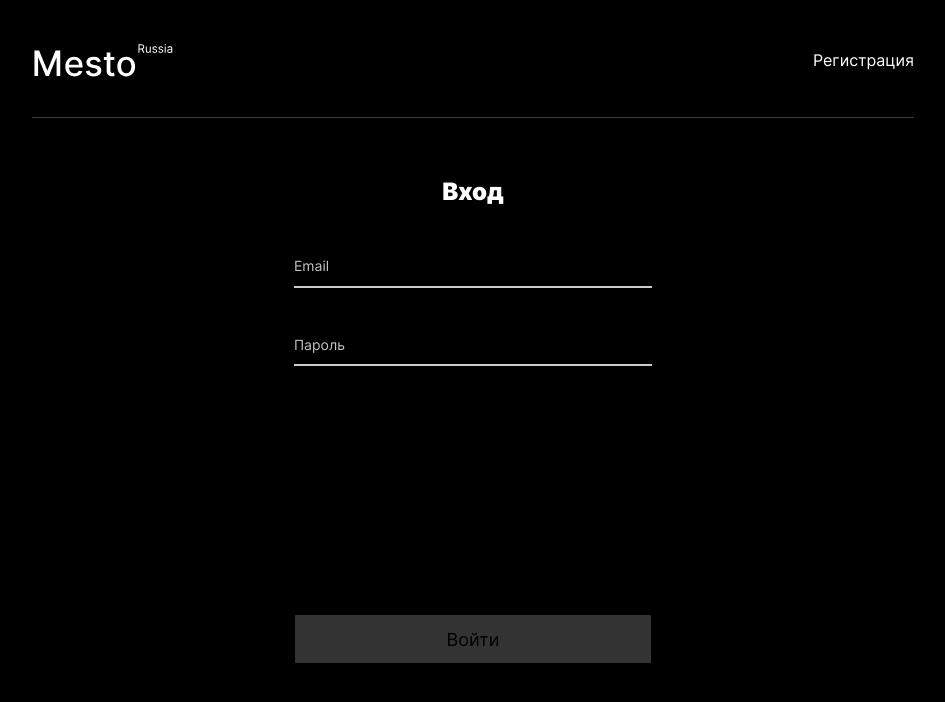
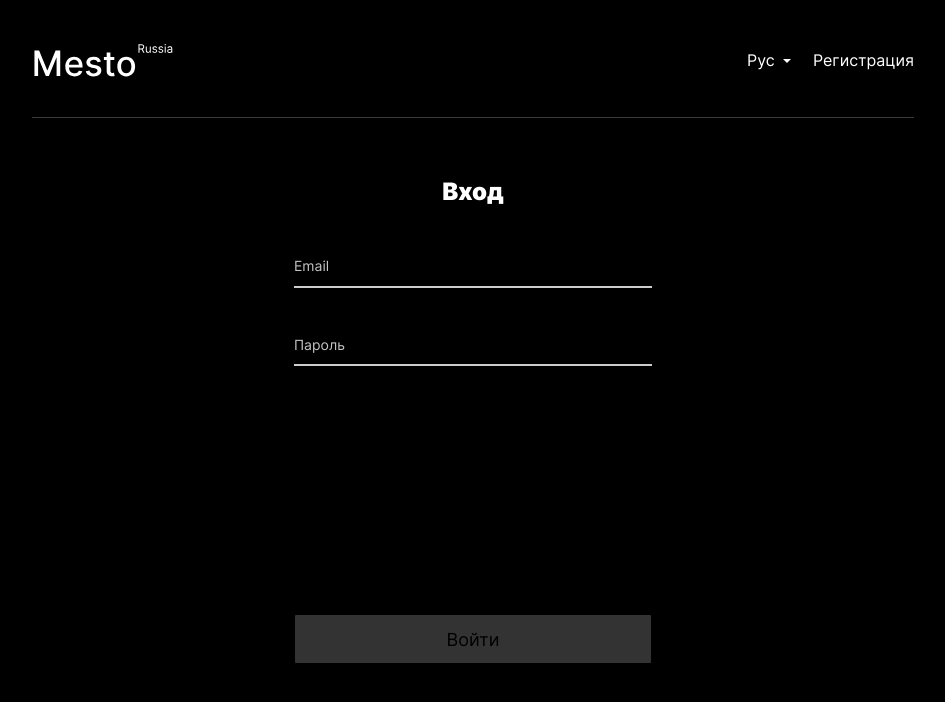
Before and after one commit to Nerevar123/react-mesto-api-full, a React (Create React App) app in the folder frontend/: page /login in a window 1280 px wide. Shown: the top 702 px of the page, without its empty margins (167-1112 px from the left). Built offline with nearby package versions, Linux system fonts and the light colour scheme; no server answers.

Commit message:
header fix

```diff
--- a/frontend/src/blocks/header/header.css
+++ b/frontend/src/blocks/header/header.css
@@ -28,3 +28,95 @@
     align-items: center;
   }
 }
+
+.header__info {
+  display: flex;
+  justify-content: space-between;
+  align-items: center;
+}
+
+.header__lang {
+  margin-top: 0;
+  margin-bottom: 0;
+  margin-right: 16px;
+  font-size: 16px;
+  line-height: 1.2;
+}
+
+.select {
+  display: flex;
+  flex-direction: column;
+  position: relative;
+  width: 50px;
+  height: 20px;
+  margin-right: 16px;
+}
+
+.option {
+  /* padding:0 30px 0 10px; */
+  padding-right: 20px;
+  min-height: 20px;
+  display: flex;
+  align-items: center;
+  background: #000;
+  /* border-top: #222 solid 1px; */
+  position: absolute;
+  top: 0;
+  width: 100%;
+  pointer-events: none;
+  order: 2;
+  z-index: 1;
+  transition: background 0.4s ease-in-out;
+  box-sizing: border-box;
+  overflow: hidden;
+  white-space: nowrap;
+  font-size: 16px;
+  line-height: 1.2;
+}
+
+.option:hover {
+  background: #333;
+}
+
+.select:focus .option {
+  position: relative;
+  pointer-events: all;
+}
+
+.lang__input {
+  opacity: 0;
+  position: absolute;
+  left: -99999px;
+  outline: none;
+}
+
+input:checked + label {
+  order: 1;
+  z-index: 2;
+  background: #000;
+  border-top: none;
+  position: relative;
+}
+
+input:checked + label:after {
+  content: "";
+  width: 0;
+  height: 0;
+  border-left: 4px solid transparent;
+  border-right: 4px solid transparent;
+  border-top: 4px solid white;
+  position: absolute;
+  right: 6px;
+  top: calc(50% - 2px);
+  pointer-events: none;
+  z-index: 3;
+}
+
+/* input:checked + label:before {
+  position:absolute;
+  right:0;
+  height: 40px;
+  width: 30px;
+  content: '';
+  background:#066;
+} */
--- a/frontend/src/components/Header.js
+++ b/frontend/src/components/Header.js
@@ -14,6 +14,15 @@ function Header({ button, username, onLogout }) {
   return (
     <header className="header">
       <img src={logo} alt="Mesto логотип" className="header__logo" />
+      <div className="header__info">
+      <div class="select" tabindex="1">
+  <input class="lang__input" name="test" type="radio" id="opt1" checked />
+  <label for="opt1" class="option">Рус</label>
+  <input class="lang__input" name="test" type="radio" id="opt2" />
+  <label for="opt2" class="option">Eng</label>
+  <input class="lang__input" name="test" type="radio" id="opt3" />
+    </div>
+        {/* <p className="header__lang link">РУ / EN</p> */}
         {button === "login" && (
           <Link
             to="/sign-in"
@@ -61,6 +70,7 @@ function Header({ button, username, onLogout }) {
             </div>
           </>
         )}
+      </div>
     </header>
   );
 }
```
Lines whose indentation alone changed are shown as unchanged.
